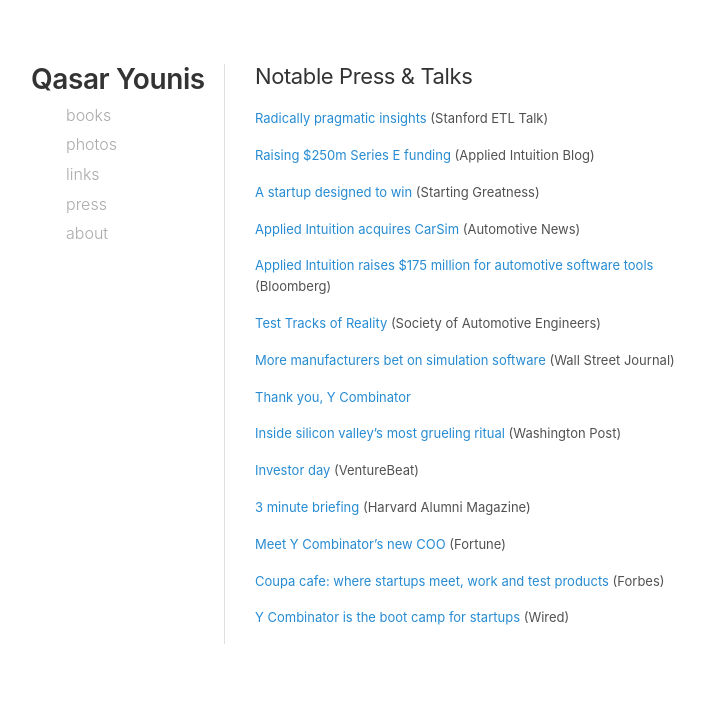
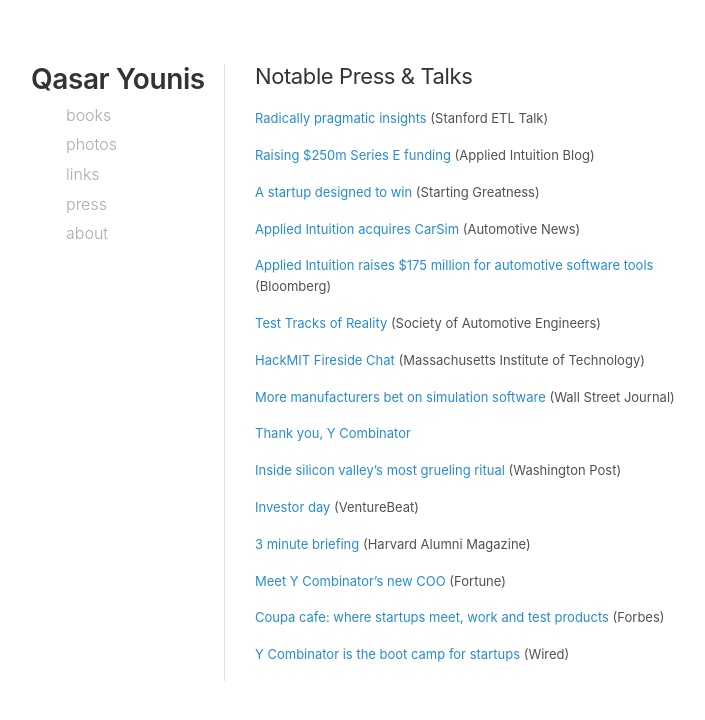
Before and after one commit to qasar/qasar.github.io, a Jekyll site: the page built from press.md, in a window 1280 px wide. Shown: the top 720 px of the page, without its empty margins (35-740 px from the left). Built offline with Jekyll 4.4.1, drawn with Linux system fonts in a browser that asks for light colours.

Commit message:
Update press.md

```diff
--- a/press.md
+++ b/press.md
@@ -15,6 +15,8 @@
 
 <a href="https://www.sae.org/podcasts/tomorrow-today/episodes/applied-intuition-and-the-simulated-road">Test Tracks of Reality</a> (Society of Automotive Engineers)
 
+<a href="https://www.wsj.com/articles/more-manufacturers-bet-on-simulation-software-11582240105"> HackMIT Fireside Chat</a> (Massachusetts Institute of Technology)
+
 <a href="https://www.wsj.com/articles/more-manufacturers-bet-on-simulation-software-11582240105"> More manufacturers bet on simulation software</a> (Wall Street Journal)
 
 <a href="https://www.facebook.com/qasar/posts/10154710776519865"> Thank you, Y Combinator</a>
```
